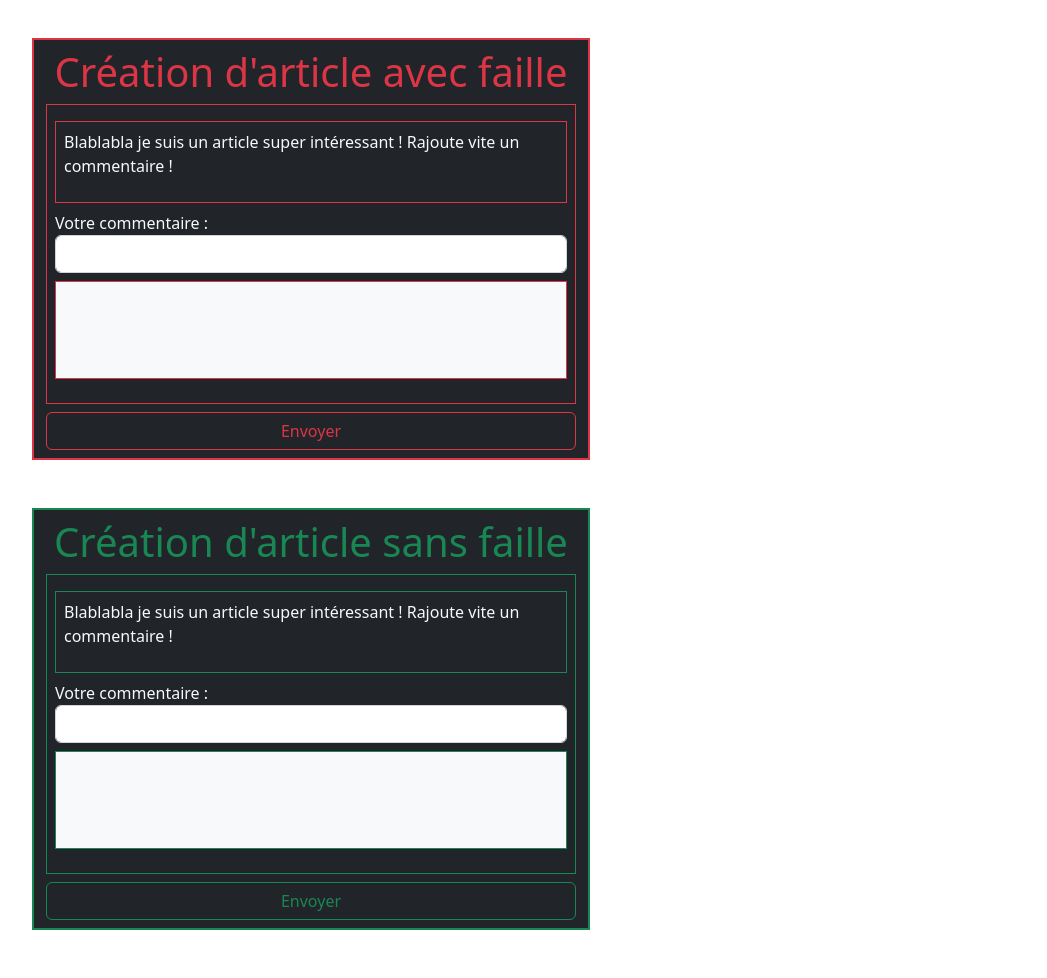
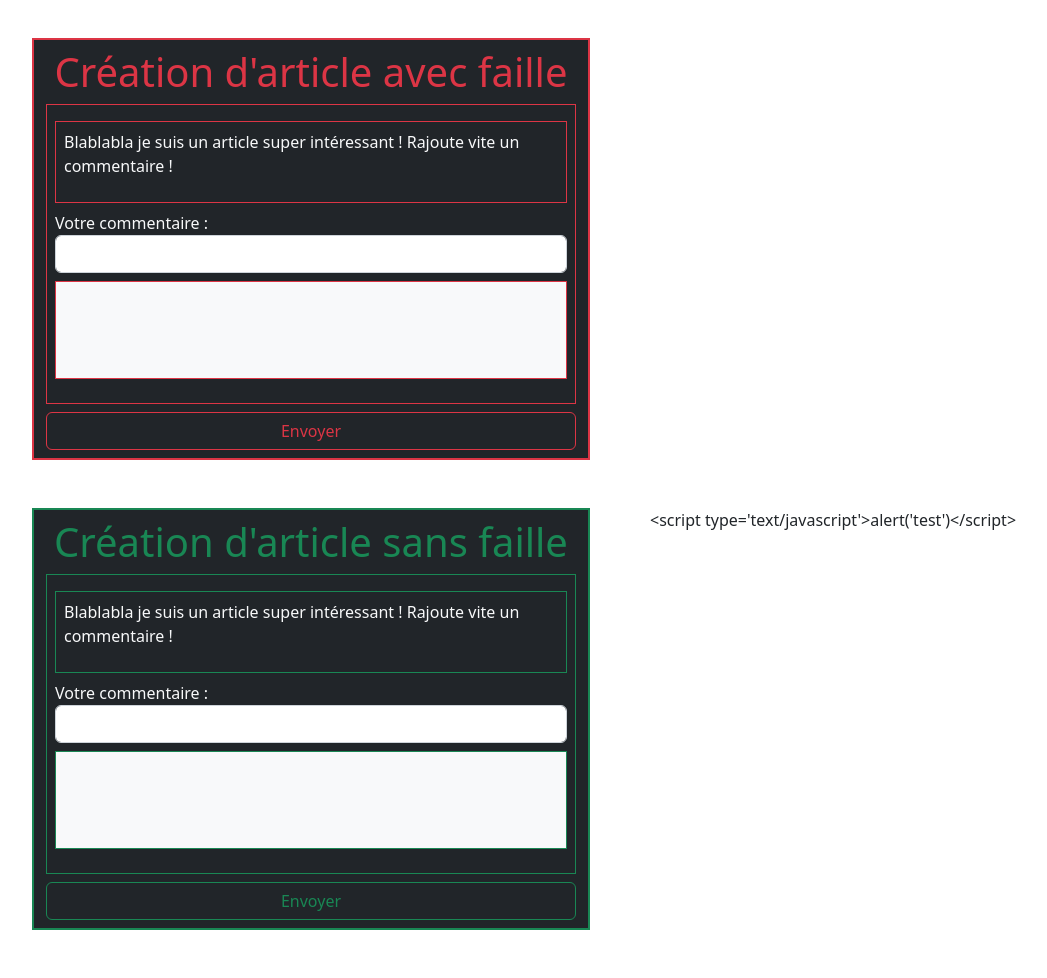
Before and after one commit to DrYruo/FlexSecurity, a PHP site: page /page/faille-xss.php in a window 1280 px wide. Shown: the part 400-1378 px from the top of the page, without its empty margins (4-1051 px from the left). Run offline with PHP 8.4, Linux system fonts and the light colour scheme.

Commit message:
correction de faille xss

```diff
--- a/page/faille-xss.php
+++ b/page/faille-xss.php
@@ -3,6 +3,12 @@
 function getXssCommentaire() {
     if(isset($_GET['xssCommentaire'])) {
         echo "<p>".$_GET['xssCommentaire']."</p>";
+    }
+}
+
+function getCommentaire() {
+    if(isset($_GET['commentaire'])) {
+        echo "<p>".htmlentities($_GET['commentaire'])."</p>";
     }
 }
 ?>
@@ -71,11 +77,13 @@ function getXssCommentaire() {
                     <div class="border border-1 border-success py-2 px-2 my-2">
                         <p class="text-light">Blablabla je suis un article super intéressant ! Rajoute vite un commentaire !</p>
                     </div>
-                    <label for="xssCommentaire" class="text-light">Votre commentaire :</label>
-                    <input type="text" id="xssCommentaire" name="xssCommentaire" class="form-control mb-2">
+                    <label for="commentaire" class="text-light">Votre commentaire :</label>
+                    <input type="text" id="commentaire" name="commentaire" class="form-control mb-2">
                     <div class="mb-3">
                         <div class="mb-3 border border-1 border-success py-5 px-2 my-2 bg-light">
-
+                            <?php
+                                getCommentaire();
+                            ?>
                         </div>
                     </div>
                 </div>
@@ -83,9 +91,8 @@ function getXssCommentaire() {
             </form>
         </div>
         <div class="col mx-5">
-<!--            <script type='text/javascript'>alert('test')-->
             <?php
-                echo htmlspecialchars_decode("<script type='text/javascript'>alert('test')")
+                echo htmlentities("<script type='text/javascript'>alert('test')</script>")
             ?>
         </div>
     </div>
```
